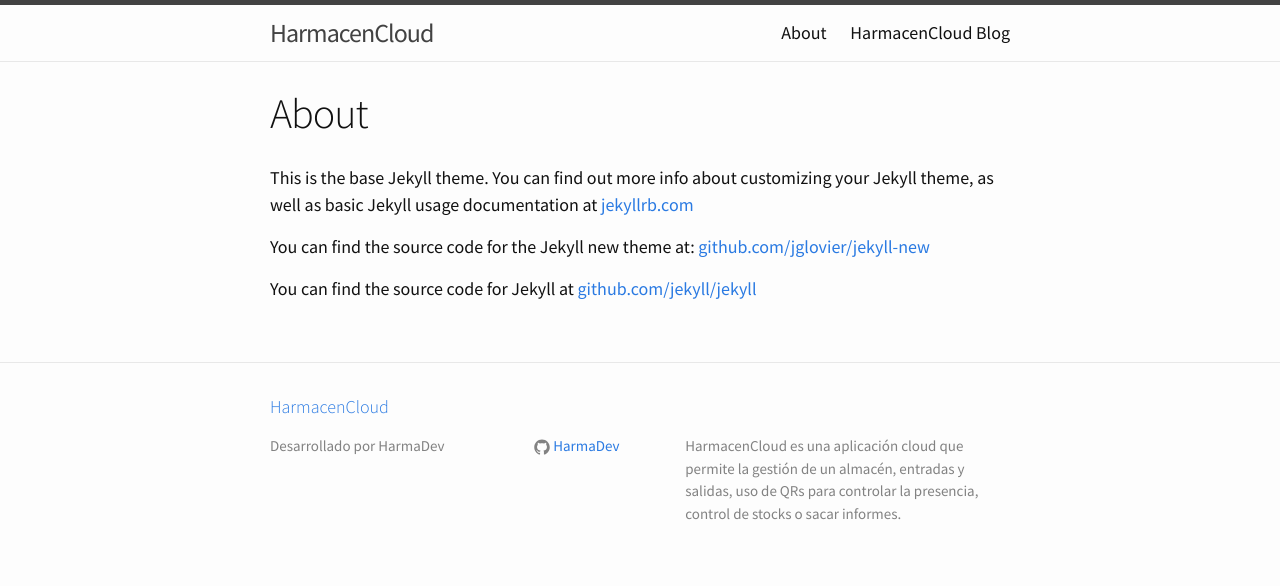
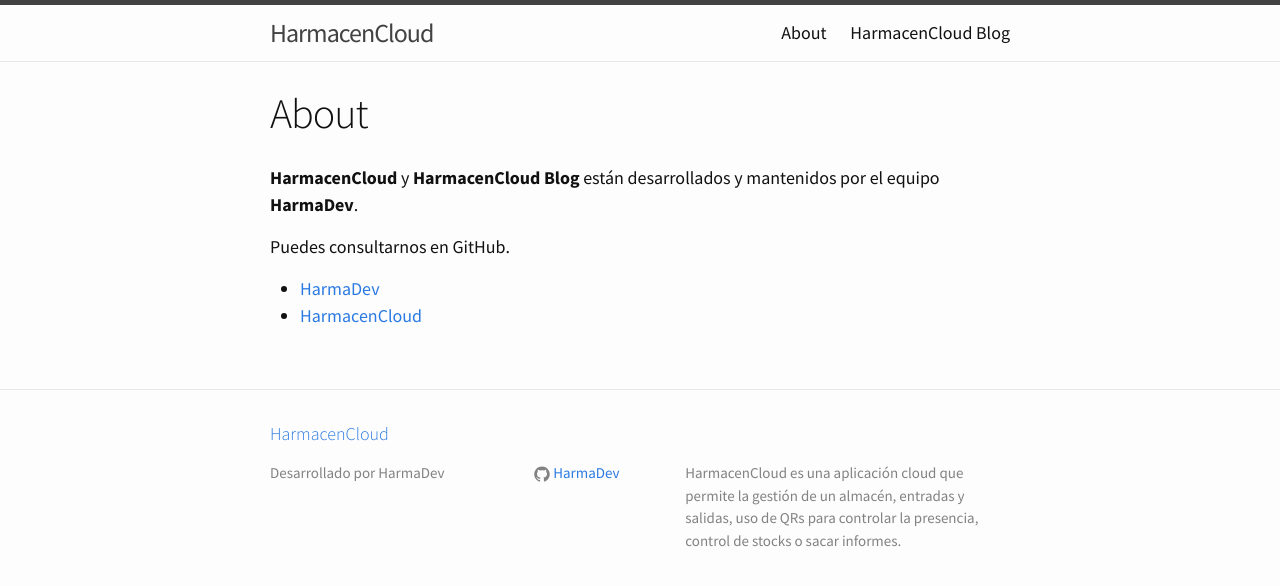
Before and after one commit to HarmaDev/HarmacenCloud, a Jekyll site: the page built from about.md, in a window 1280 px wide. Shown: the top 586 px of the page. Built offline with Jekyll 4.4.1, drawn with Linux system fonts in a browser that asks for light colours.

Commit message:
Actualizada página About

```diff
--- a/about.md
+++ b/about.md
@@ -4,8 +4,9 @@ title: About
 permalink: /about/
 ---
 
-This is the base Jekyll theme. You can find out more info about customizing your Jekyll theme, as well as basic Jekyll usage documentation at [jekyllrb.com](http://jekyllrb.com/)
+__HarmacenCloud__ y __HarmacenCloud Blog__ están desarrollados y mantenidos por el equipo __HarmaDev__.
 
-You can find the source code for the Jekyll new theme at: [github.com/jglovier/jekyll-new](https://github.com/jglovier/jekyll-new)
+Puedes consultarnos en GitHub.
 
-You can find the source code for Jekyll at [github.com/jekyll/jekyll](https://github.com/jekyll/jekyll)
+ - [HarmaDev](https://github.com/{{ site.github_username }})
+ - [HarmacenCloud](https://github.com/HarmaDev/HarmacenCloud)
```
